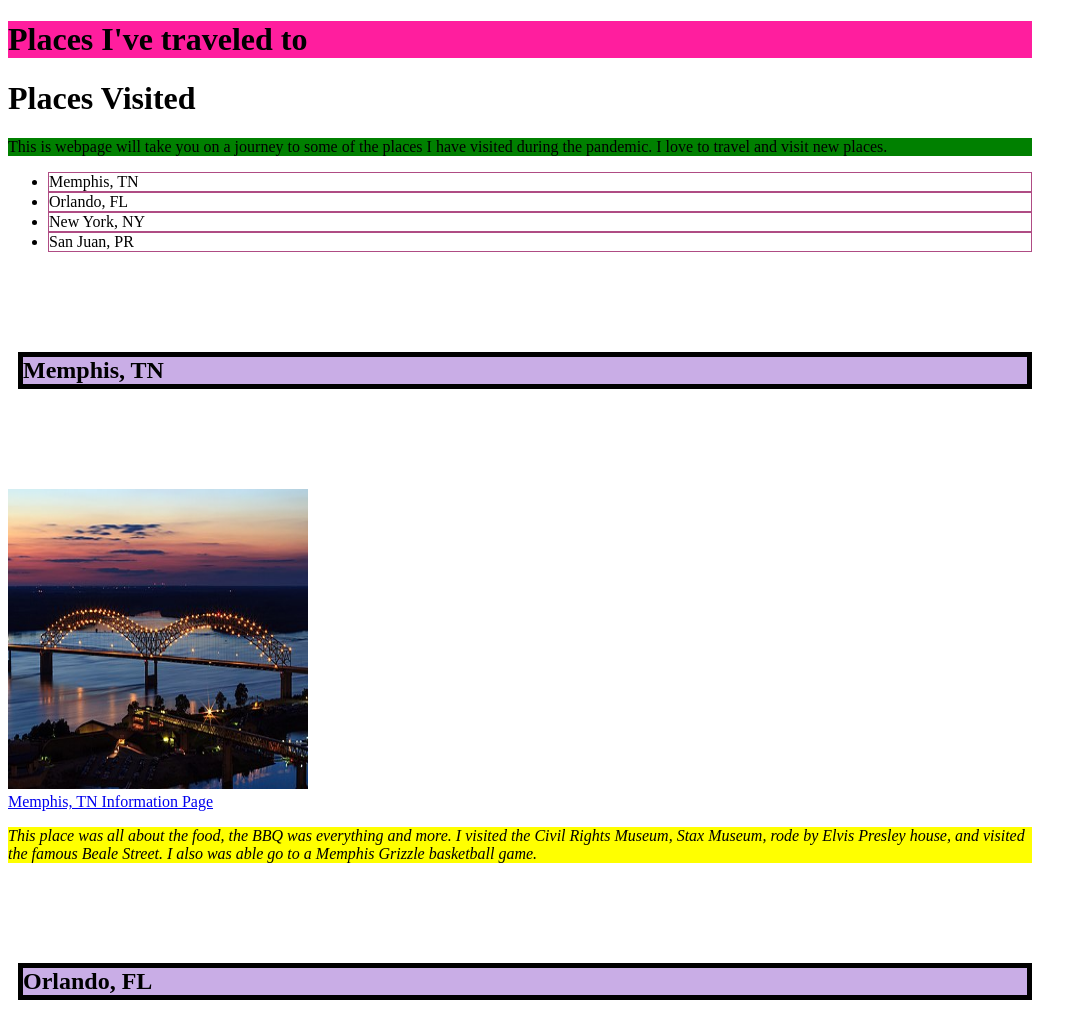
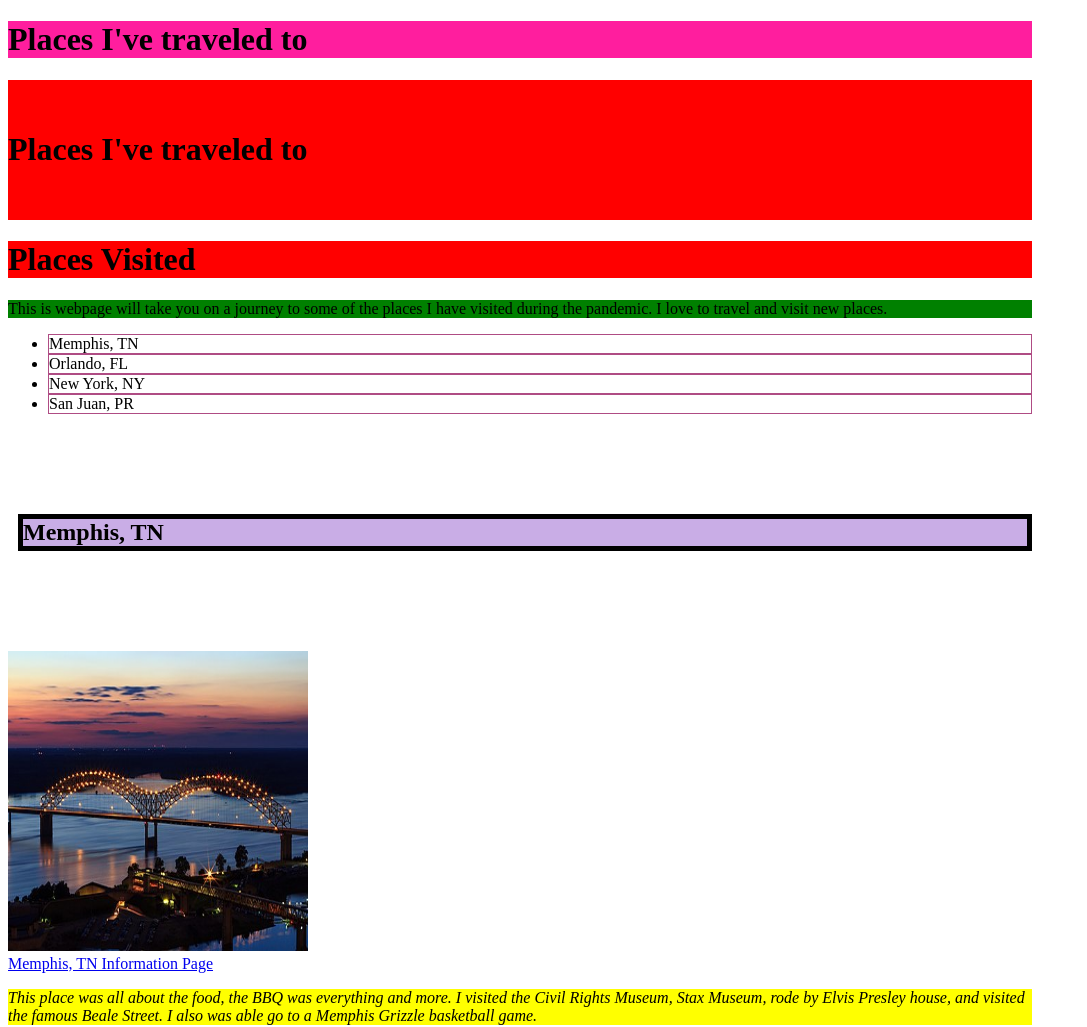
Before and after one commit to PHL-LC101-April22/js-assignment-4-html-me-something-MsQB100, a website: page index.html in a window 1280 px wide. Shown: the top 1027 px of the page, without its empty margins (0-1087 px from the left). Drawn offline with Linux system fonts and the light colour scheme.

Commit message:
Making Changes

```diff
--- a/index.html
+++ b/index.html
@@ -7,16 +7,16 @@
 <link rel="stylesheet" href="styles.css">
    </head>
    <body>
-      <!-- Write your HTML in this file! -->
-      <!-- <h1>This is a heading</h1> -->
-
+      <header>
+         <h1> Places I've traveled to</h1>
+      </header>
       <main>
-         <h1 class = "mainHeading">Places Visited</h1>
+         <h1 id ="mainHeading">Places Visited</h1>
          <!--
          <p class = "testP">This is webpage will take you on a journey to some of the places I have visited during the pandemic. I love to travel and visit new places.</p>
          -->
-         <div class="testP">
-            <p id="funParagraph">This is webpage will take you on a journey to some of the places I have visited during the pandemic. I love to travel and visit new places.</p>
+         <div class="funParagraph">
+            <p id="testP">This is webpage will take you on a journey to some of the places I have visited during the pandemic. I love to travel and visit new places.</p>
          </p>
           </div>
 
--- a/styles.css
+++ b/styles.css
@@ -14,7 +14,10 @@
     background-color: yellow;
   }
 
-
+  header {
+    padding: 1.875em 0;
+    background-color: red;
+}
 
   li {
     padding: 0px;
@@ -24,7 +27,7 @@
   body {
     width: 100%;
     max-width: 1024px;
-    margin: 8;
+    margin: 8px;
 
 }
 
@@ -32,6 +35,6 @@
     background-color: red;
   }
 
-  #funParagraph {
+  #testP {
     background-color: green;
   }
```
